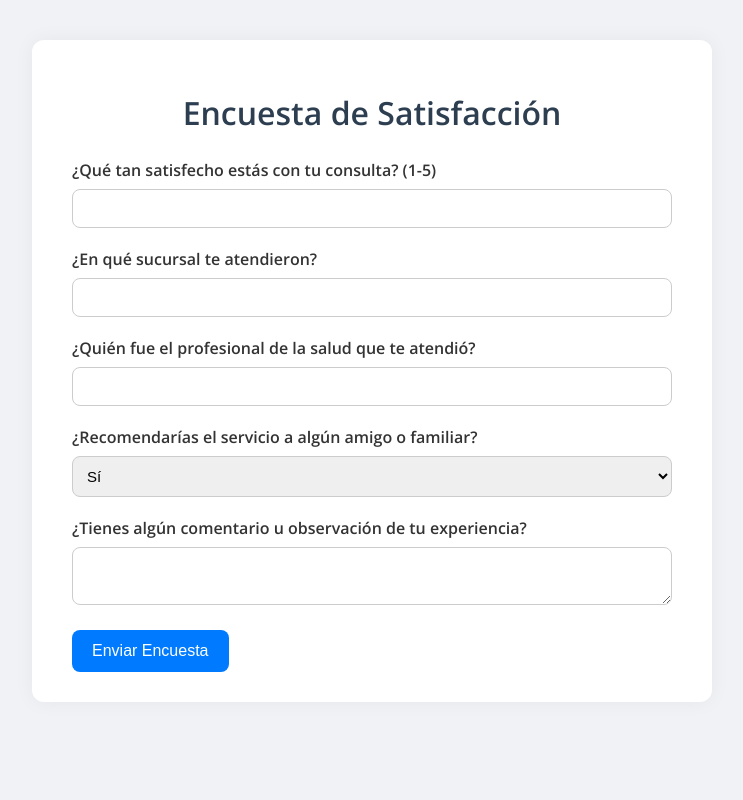
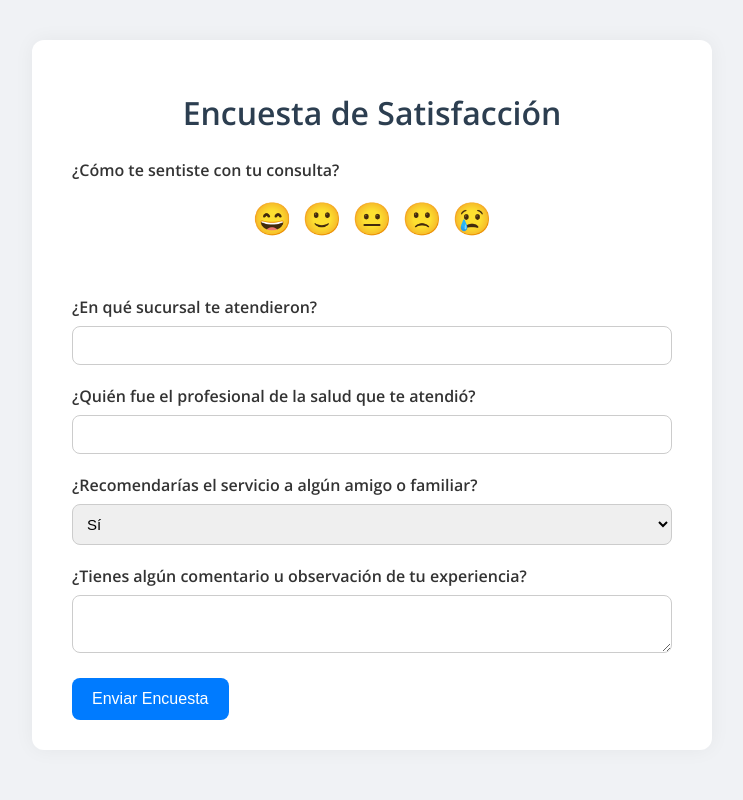
Before and after one commit to AlbertoMGo/flask_survey_app, a Flask app: page /survey in a window 1280 px wide. Shown: the whole page, without its empty margins (268-1011 px from the left). Run offline with Flask 3, Linux system fonts and the light colour scheme.

Commit message:
Cambiar calificación a emojis con expresión facial

```diff
--- a/static/style.css
+++ b/static/style.css
@@ -111,3 +111,24 @@ tr:nth-child(even) {
 .star.selected {
     color: gold;
 }
+.emoji-rating {
+    display: flex;
+    justify-content: center;
+    gap: 10px;
+    margin: 15px 0;
+}
+
+.emoji {
+    font-size: 32px;
+    cursor: pointer;
+    transition: transform 0.2s;
+}
+
+.emoji:hover {
+    transform: scale(1.2);
+}
+
+.emoji.selected {
+    transform: scale(1.3);
+    filter: drop-shadow(0 0 5px #007bff);
+}
--- a/templates/survey.html
+++ b/templates/survey.html
@@ -3,13 +3,30 @@
 <head>
     <title>Encuesta de Satisfacción</title>
     <link rel="stylesheet" type="text/css" href="{{ url_for('static', filename='style.css') }}">
+<script>
+    function setEmojiRating(value) {
+        document.getElementById('satisfaction').value = value;
+        const emojis = document.getElementsByClassName('emoji');
+        for (let i = 0; i < emojis.length; i++) {
+            emojis[i].classList.remove('selected');
+        }
+        emojis[5 - value].classList.add('selected');
+    }
+</script>
 </head>
 <body>
     <div class="container">
     <h1>Encuesta de Satisfacción</h1>
     <form method="post">
-        <label>¿Qué tan satisfecho estás con tu consulta? (1-5)</label>
-        <input type="number" name="satisfaction" min="1" max="5" required>
+        <label>¿Cómo te sentiste con tu consulta?</label>
+<div class="emoji-rating">
+    <span class="emoji" onclick="setEmojiRating(5)">😄</span>
+    <span class="emoji" onclick="setEmojiRating(4)">🙂</span>
+    <span class="emoji" onclick="setEmojiRating(3)">😐</span>
+    <span class="emoji" onclick="setEmojiRating(2)">🙁</span>
+    <span class="emoji" onclick="setEmojiRating(1)">😢</span>
+</div>
+<input type="hidden" name="satisfaction" id="satisfaction" value="0">
         <br>
 
         <label>¿En qué sucursal te atendieron?</label>
```
